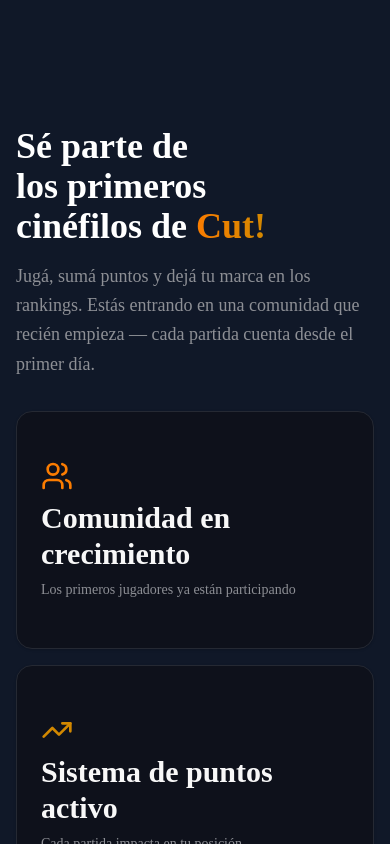
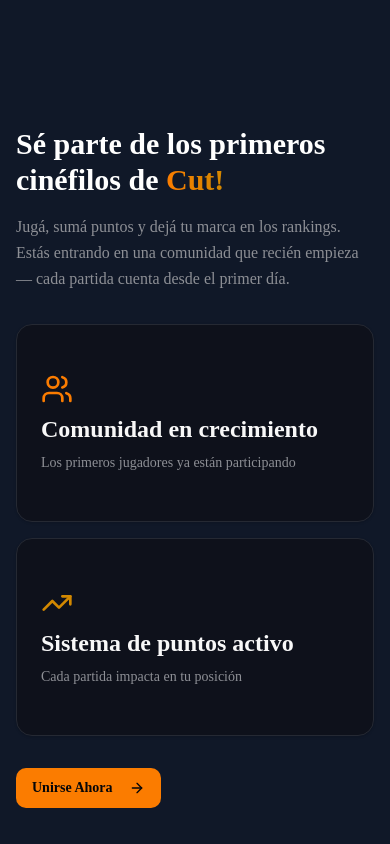
Before and after one commit to AlbeerC/Cut-, a React (Vite) app: page / in a window 390 px wide. Shown: the part 2660-3504 px from the top of the page. Built offline with nearby package versions, Linux system fonts and the light colour scheme; no server answers; the database is empty.

Commit message:
shrink letter for mobiles

```diff
--- a/src/features/landing/components/CommunitySection.jsx
+++ b/src/features/landing/components/CommunitySection.jsx
@@ -15,13 +15,13 @@
           {/* Left content */}
           <div className="space-y-8">
             <div className="space-y-4">
-              <h2 className="text-4xl md:text-5xl font-bold text-balance">
+              <h2 className="text-3xl md:text-5xl font-bold text-balance">
                 Sé parte de los primeros cinéfilos de{" "}
                 <span className="bg-clip-text text-transparent bg-gradient-to-r from-primary to-accent">
                   Cut!
                 </span>
               </h2>
-              <p className="text-lg text-muted-foreground leading-relaxed text-pretty">
+              <p className="text-md md:text-lg text-muted-foreground leading-relaxed text-pretty">
                 Jugá, sumá puntos y dejá tu marca en los rankings. Estás
                 entrando en una comunidad que recién empieza — cada partida
                 cuenta desde el primer día.
@@ -33,7 +33,7 @@
               <Card className="border-border bg-card">
                 <CardContent className="p-6 space-y-2">
                   <Users className="w-8 h-8 text-primary" />
-                  <div className="text-3xl font-bold">
+                  <div className="text-2xl md:text-3xl font-bold">
                     Comunidad en crecimiento
                   </div>
                   <div className="text-sm text-muted-foreground">
@@ -45,7 +45,7 @@
               <Card className="border-border bg-card">
                 <CardContent className="p-6 space-y-2">
                   <TrendingUp className="w-8 h-8 text-accent" />
-                  <div className="text-3xl font-bold">
+                  <div className="text-2xl md:text-3xl font-bold">
                     Sistema de puntos activo
                   </div>
                   <div className="text-sm text-muted-foreground">
@@ -98,21 +98,10 @@
                       {player.rank}
                     </div>
 
-                    {player && (
-                      <Avatar className="h-8 w-8">
-                        <AvatarImage
-                          key={player.avatar_url}
-                          src={player.avatar_url || "/placeholder.svg"}
-                          alt={player.username}
-                        />
-                        <AvatarFallback className="bg-white text-primary-foreground text-md">
-                          {player.username.slice(0, 2).toUpperCase()}
-                        </AvatarFallback>
-                      </Avatar>
-                    )}
+
 
                     <div className="flex-1">
-                      <div className="font-semibold">{player.username}</div>
+                      <div className="font-semibold text-sm">{player.username}</div>
                       <div className="text-sm text-muted-foreground">
                         {formatPoints(player.points)} puntos
                       </div>
```
